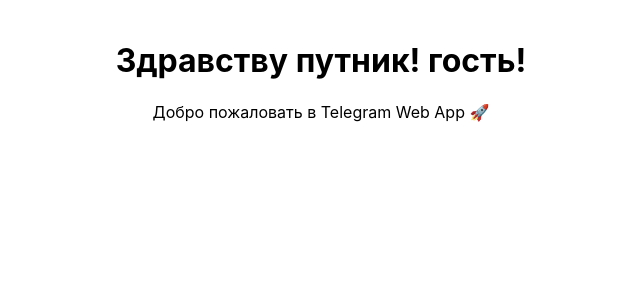
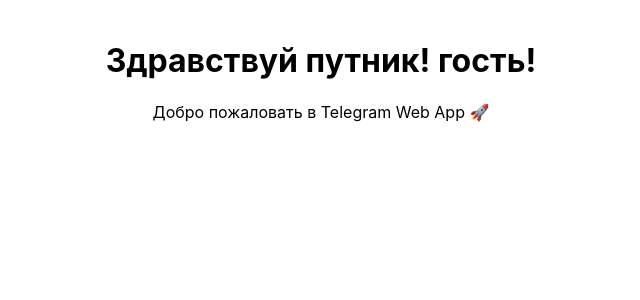
Before and after one commit to Azidaan/telegram-web-app, a React (Create React App) app: page / in a window 1280 px wide. Shown: the top 300 px of the page, without its empty margins (319-959 px from the left). Built offline with nearby package versions, Linux system fonts and the light colour scheme.

Commit message:
Перестроено на ветке main

```diff
--- a/package.json
+++ b/package.json
@@ -2,15 +2,12 @@
   "name": "client",
   "version": "0.1.0",
   "private": true,
-
   "homepage": "https://Azidaan.github.io/telegram-web-app",
-
   "dependencies": {
     "@testing-library/dom": "^10.4.0",
     "@testing-library/jest-dom": "^6.6.3",
     "@testing-library/react": "^16.2.0",
     "@testing-library/user-event": "^13.5.0",
-    "gh-pages": "^6.3.0",
     "react": "^19.0.0",
     "react-dom": "^19.0.0",
     "react-scripts": "5.0.1",
@@ -41,5 +38,8 @@
       "last 1 firefox version",
       "last 1 safari version"
     ]
+  },
+  "devDependencies": {
+    "gh-pages": "^6.3.0"
   }
 }
--- a/src/App.js
+++ b/src/App.js
@@ -16,7 +16,7 @@
 
   return (
     <div style={{ padding: "20px", textAlign: "center" }}>
-      <h1>Здравству путник! {user?.first_name || "гость"}!</h1>
+      <h1>Здравствуй путник! {user?.first_name || "гость"}!</h1>
       <p>Добро пожаловать в Telegram Web App 🚀</p>
     </div>
   );
```
Also changed, not shown: 1 other file (tests, documents, lock files or other folders).
